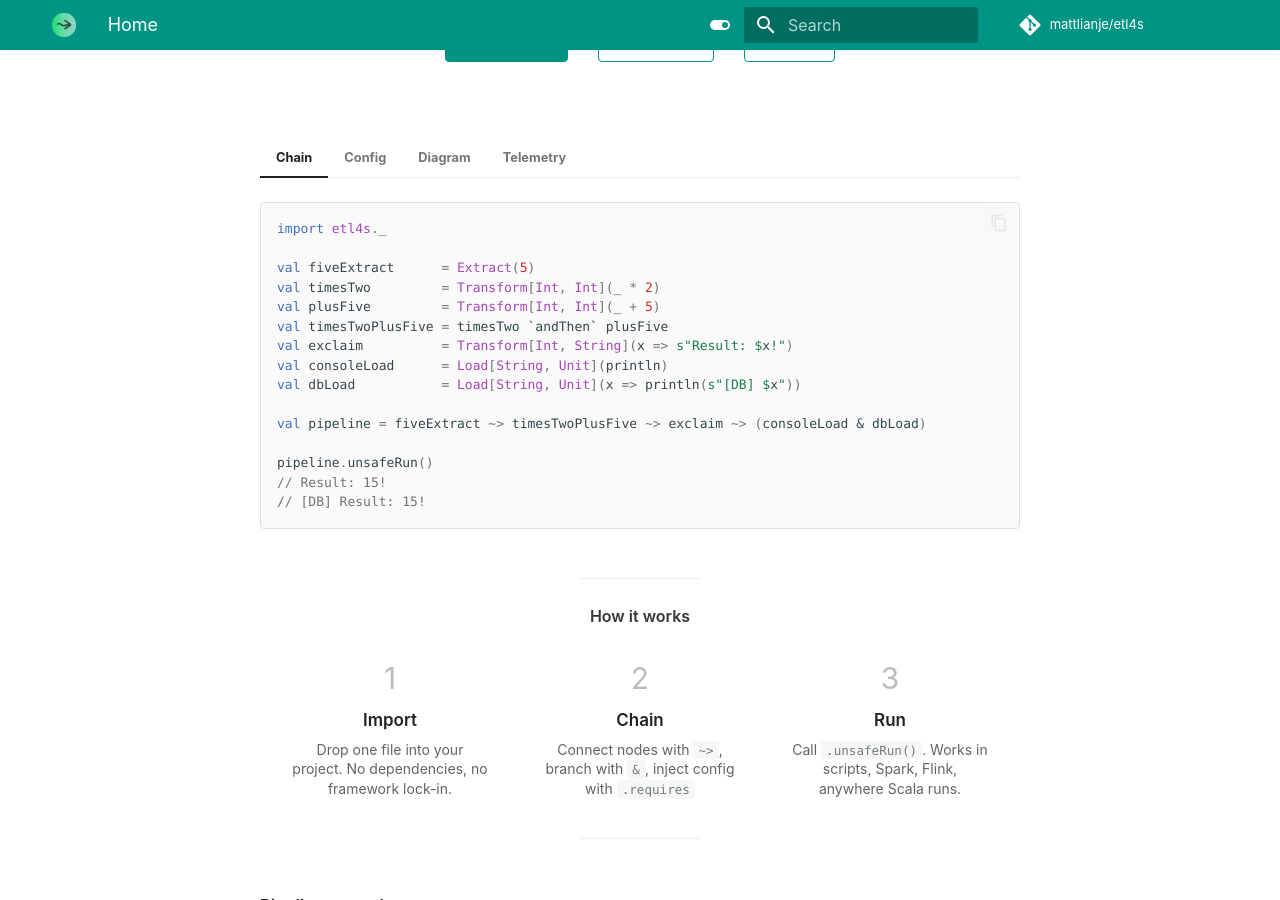
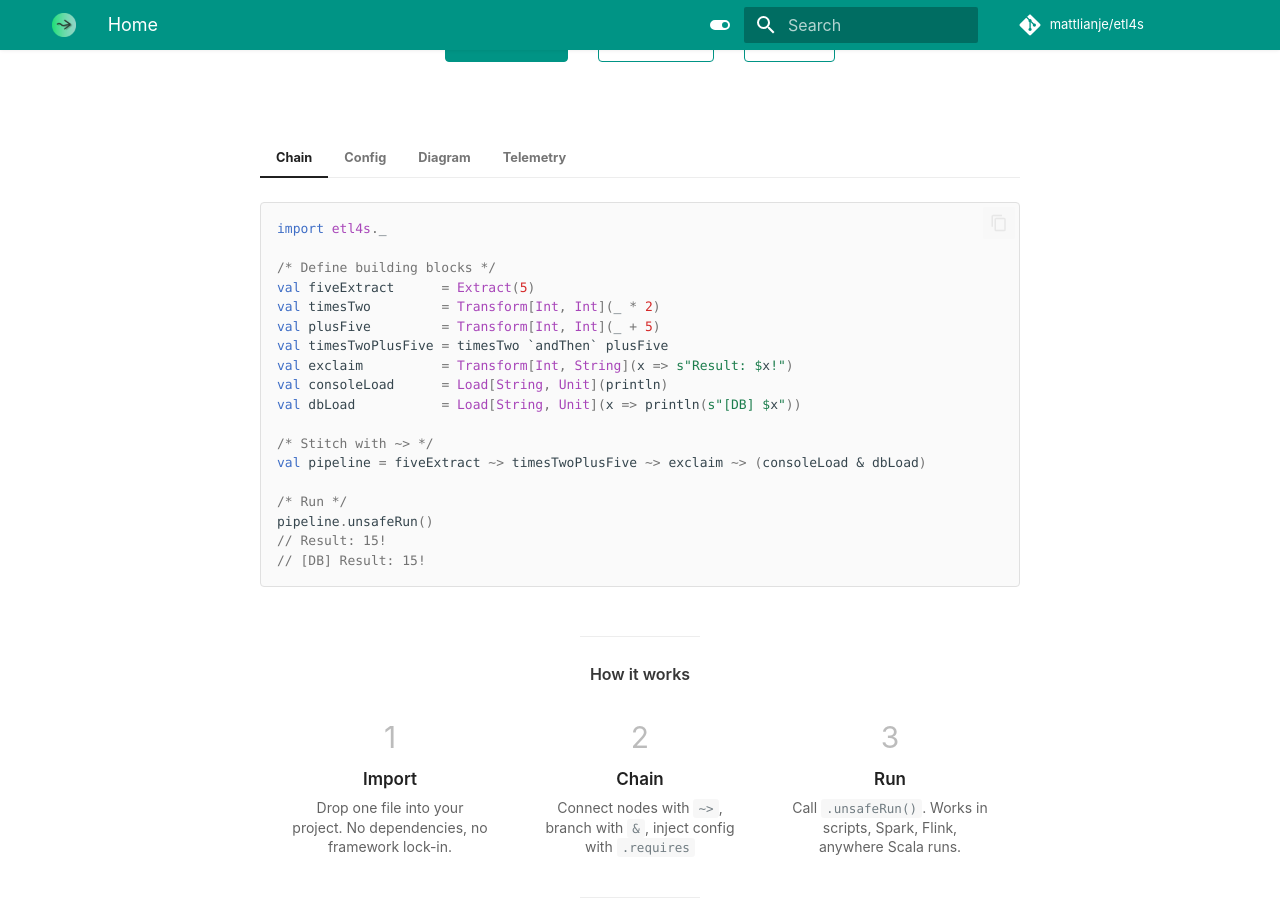
Before and after one commit to mattlianje/etl4s, an MkDocs documentation site: the page built from docs/index.md, in a window 1280 px wide and 900 px high, scrolled down 344 px. Built offline with MkDocs 1.6.1 and Material for MkDocs 9.7.7, drawn with Linux system fonts in a browser that asks for light colours; comment, search, counter and statistics services are not loaded.

Commit message:
tweak doc

````diff
--- a/docs/index.md
+++ b/docs/index.md
@@ -1400,6 +1400,7 @@ hide:
     ```scala
     import etl4s._
 
+    /* Define building blocks */
     val fiveExtract      = Extract(5)
     val timesTwo         = Transform[Int, Int](_ * 2)
     val plusFive         = Transform[Int, Int](_ + 5)
@@ -1408,8 +1409,10 @@ hide:
     val consoleLoad      = Load[String, Unit](println)
     val dbLoad           = Load[String, Unit](x => println(s"[DB] $x"))
 
+    /* Stitch with ~> */
     val pipeline = fiveExtract ~> timesTwoPlusFive ~> exclaim ~> (consoleLoad & dbLoad)
 
+    /* Run */
     pipeline.unsafeRun()
     // Result: 15!
     // [DB] Result: 15!
````
